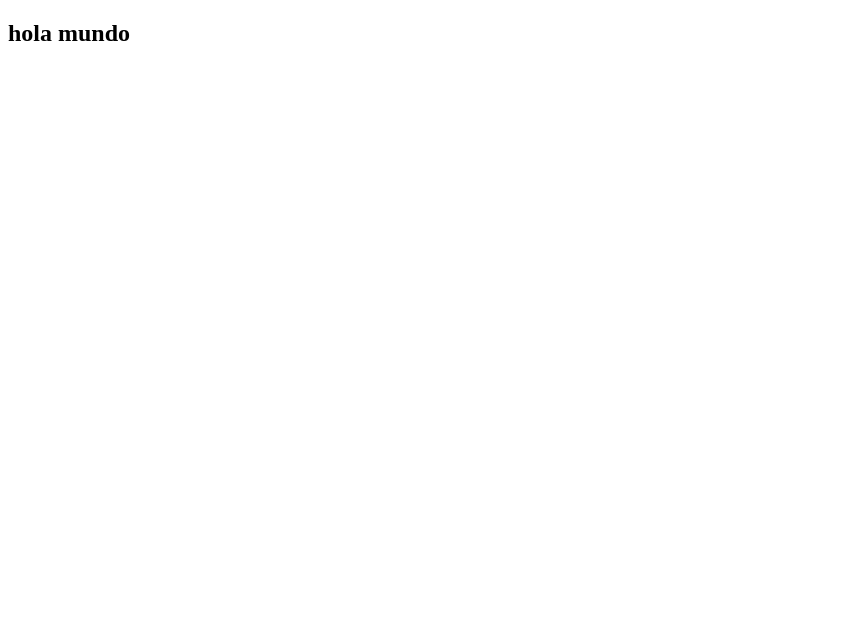
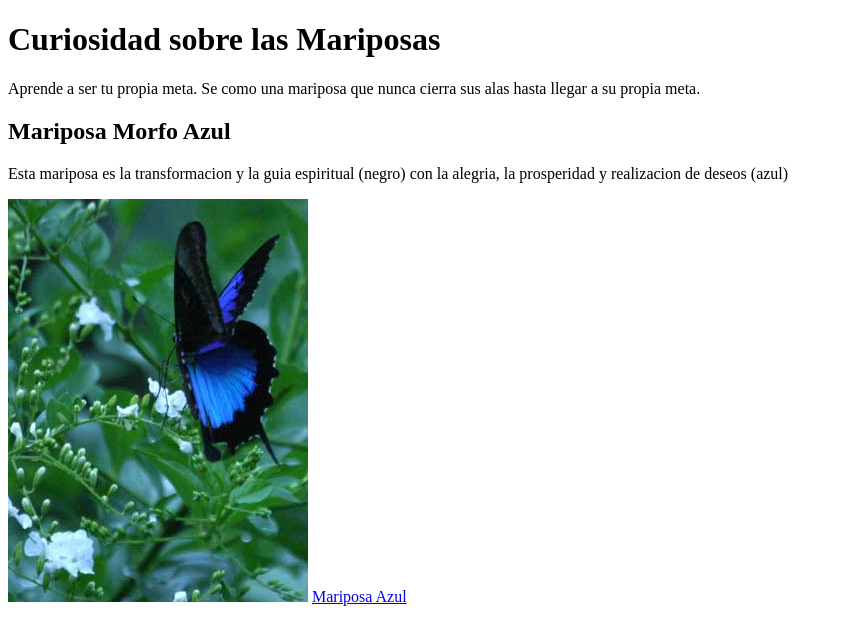
Before and after one commit to milenalop13/repocss_mile13, a plain HTML site: page index.html in a window 1280 px wide. Shown: the whole page, without its empty margins (0-843 px from the left). Drawn offline with Linux system fonts and the light colour scheme.

Commit message:
se agrega cierta parte de  contenido en pagina index.html

```diff
--- a/index.html
+++ b/index.html
@@ -3,9 +3,23 @@
 <head>
     <meta charset="UTF-8">
     <meta name="viewport" content="width=device-width, initial-scale=1.0">
-    <title>GIT</title>
+    <title>Pagina html</title>
 </head>
 <body>
-    <h2>hola mundo</h2>
+    <header class="header">
+        <h1>Curiosidad sobre las Mariposas</h1>
+        <p class="subtitle">Aprende a ser tu propia meta.
+            Se como una mariposa que nunca cierra sus alas hasta llegar a su propia meta.
+        </p>
+    </header>
+    <main class="main">
+        <section class="marp">
+            <h2>Mariposa Morfo Azul</h2>
+            <p>Esta mariposa es la transformacion y la guia espiritual (negro) con la alegria, la prosperidad y realizacion de deseos (azul)</p>
+            <img src="imgs/azul.jpg" alt="marAzul">
+            <a class="btn" href="https://animals-howstuffworks-com.translate.goog/insects/blue-butterfly.htm?_x_tr_sl=en&_x_tr_tl=es&_x_tr_hl=es&_x_tr_pto=tc">Mariposa Azul</a>
+        </section>
+
+    </main>
 </body>
 </html>
```
Also changed, not shown: imgs/azul.jpg (added), styles.css (added).
